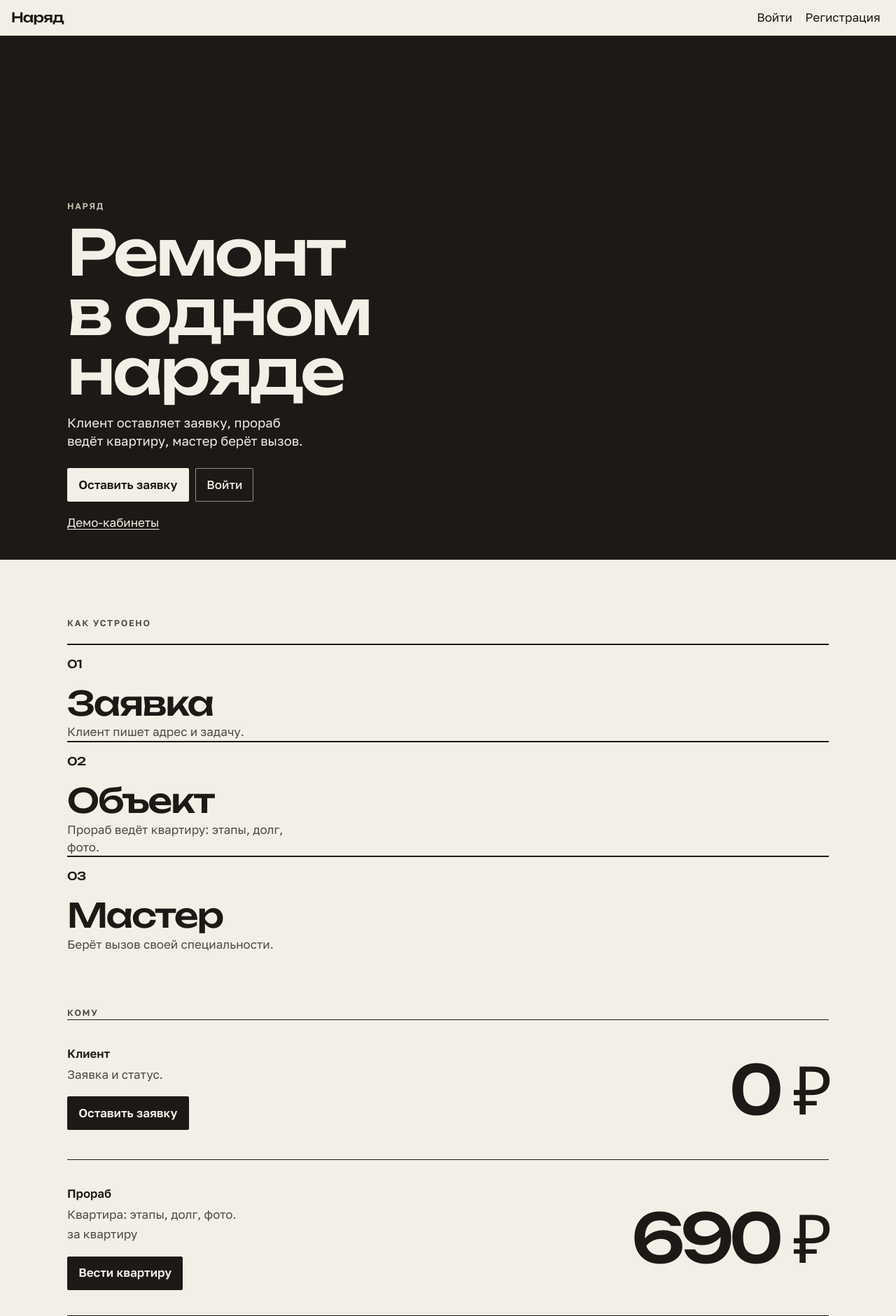
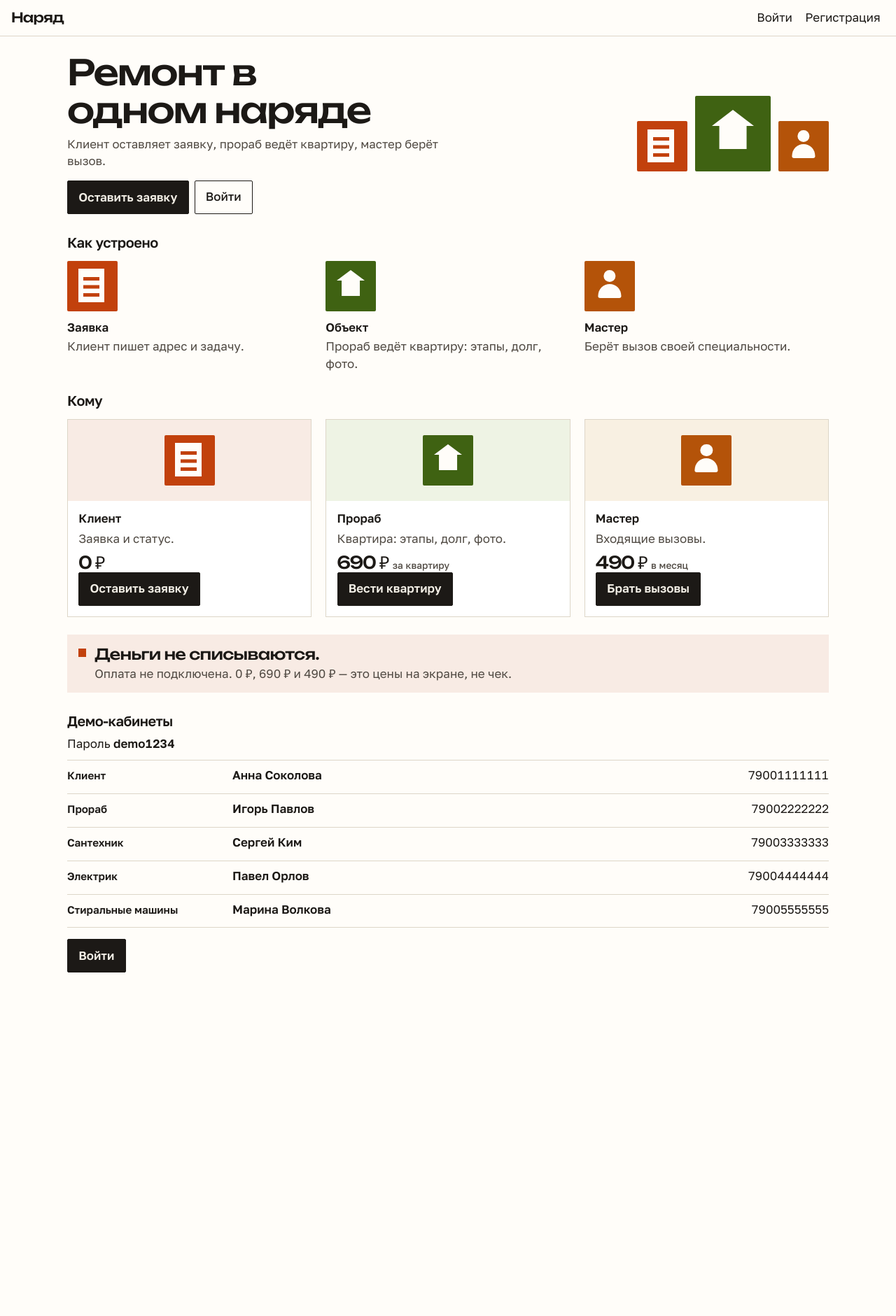
Before and after one commit to ryvkingleb-oss/first-project, a Node server app: page / in a window 1280 px wide. Shown: the top 1881 px of the page at 70% size. After the commit the page ends 1390 px from the top, so only its background shows below. Run offline with Node 20, Linux system fonts and the light colour scheme; some web fonts are replaced.

Commit message:
Сделать главную светлой и плотной
Убрать полноэкранный тёмный герой: заголовок и кнопки сразу под шапкой, шаги и роли с плоскими акцентами, те же цены и демо.

Co-authored-by: ryvkingleb-oss <ryvkingleb-oss@users.noreply.github.com>

```diff
--- a/public/app.css
+++ b/public/app.css
@@ -614,186 +614,237 @@ a.tel { text-underline-offset: 0.15em; }
   .auth { grid-template-columns: minmax(0, 1.05fr) minmax(0, 0.95fr); gap: 2.5rem; align-items: start; }
 }
 
-.home { width: 100%; padding: 0 0 4.5rem; }
+body:has(main.home) { background: #fffdf9; }
+body:has(main.home) .top {
+  background: #fffdf9;
+  border-bottom-color: var(--line);
+}
+.home {
+  width: 100%;
+  padding: 0 0 2.5rem;
+  background: #fffdf9;
+  color: var(--ink);
+}
+.home > .banner {
+  width: min(100% - 2rem, 68rem);
+  margin: 0.75rem auto 0;
+}
+.home-hero,
+.home-how,
+.home-who,
+.home-trust,
+.home-close {
+  width: min(100% - 2rem, 68rem);
+  margin-inline: auto;
+}
 .home-hero {
-  min-height: calc(100dvh - 3.25rem);
-  display: flex;
-  flex-direction: column;
-  justify-content: flex-end;
-  box-sizing: border-box;
-  background: var(--ink);
-  color: var(--paper);
-  padding: 2.75rem max(1.25rem, calc((100% - 68rem) / 2)) 2.5rem;
+  display: grid;
+  gap: 1rem;
+  align-items: center;
+  padding-top: 1.15rem;
 }
-.home-kicker {
-  font-size: 0.78rem;
-  font-weight: 600;
-  letter-spacing: 0.14em;
-  text-transform: uppercase;
-  color: var(--muted);
-}
-.home-hero .home-kicker { color: #c9c0b2; }
 .home-hero h1 {
-  margin-top: 0.85rem;
-  max-width: 8.2em;
+  max-width: 12em;
   font-family: var(--display);
   font-weight: 500;
-  font-size: clamp(2.5rem, 10vw, 5.6rem);
-  line-height: 0.95;
-  letter-spacing: -0.045em;
+  font-size: clamp(1.9rem, 4vw, 3.15rem);
+  line-height: 1.08;
+  letter-spacing: -0.04em;
 }
 .home-lead {
-  margin-top: 1.15rem;
-  max-width: 22rem;
-  font-size: 1.15rem;
-  line-height: 1.4;
+  margin-top: 0.55rem;
+  max-width: 34rem;
+  color: var(--muted);
+  font-size: 1.05rem;
 }
 .home-actions {
   display: flex;
   flex-direction: column;
-  gap: 0.6rem;
-  margin-top: 1.6rem;
+  gap: 0.5rem;
+  margin-top: 1rem;
 }
-.home-hero .home-actions { max-width: 22rem; }
-.home-hero .btn {
-  background: var(--paper);
-  color: var(--ink);
-  border-color: var(--paper);
+.home-hero-art { display: none; }
+
+.home-mark {
+  --m: 4.5rem;
+  width: var(--m);
+  height: var(--m);
+  position: relative;
+  flex: none;
+  display: block;
+  border-radius: 2px;
+  background: var(--mark, var(--ink));
+  font-size: var(--m);
 }
-.home-hero .btn:hover { background: #fff; color: var(--ink); }
-.home-hero .btn.secondary {
-  background: transparent;
-  color: var(--paper);
-  border-color: rgba(243, 239, 230, 0.55);
+.home-mark-request { --mark: #c2410c; }
+.home-mark-object { --mark: #3f6212; }
+.home-mark-master { --mark: #b45309; }
+.home-mark-request::before,
+.home-mark-object::before,
+.home-mark-master::before,
+.home-mark-request::after,
+.home-mark-object::after,
+.home-mark-master::after {
+  content: "";
+  position: absolute;
 }
-.home-hero .btn.secondary:hover { background: rgba(243, 239, 230, 0.1); color: var(--paper); }
-.home-jump { margin-top: 1.15rem; }
-.home-jump a { color: var(--paper); text-underline-offset: 0.18em; }
+.home-mark-request::before {
+  left: 22%;
+  top: 16%;
+  width: 52%;
+  height: 66%;
+  background: #fffdf9;
+}
+.home-mark-request::after {
+  left: 32%;
+  top: 32%;
+  width: 32%;
+  height: 0.07em;
+  background: #c2410c;
+  box-shadow: 0 0.16em 0 #c2410c, 0 0.32em 0 #c2410c;
+}
+.home-mark-object::before {
+  left: 50%;
+  top: 18%;
+  transform: translateX(-50%);
+  border-left: 0.28em solid transparent;
+  border-right: 0.28em solid transparent;
+  border-bottom: 0.22em solid #fffdf9;
+}
+.home-mark-object::after {
+  left: 50%;
+  top: 38%;
+  width: 0.36em;
+  height: 0.32em;
+  transform: translateX(-50%);
+  background: #fffdf9;
+}
+.home-mark-master::before {
+  left: 50%;
+  top: 18%;
+  width: 0.24em;
+  height: 0.24em;
+  transform: translateX(-50%);
+  border-radius: 50%;
+  background: #fffdf9;
+}
+.home-mark-master::after {
+  left: 50%;
+  top: 46%;
+  width: 0.46em;
+  height: 0.28em;
+  transform: translateX(-50%);
+  border-radius: 0.24em 0.24em 0.04em 0.04em;
+  background: #fffdf9;
+}
 
 .home-how,
 .home-who,
-.home-close {
-  width: min(100% - 2.5rem, 68rem);
-  margin-inline: auto;
+.home-trust,
+.home-close { margin-top: 1.6rem; }
+.home-how h2,
+.home-who h2,
+.home-close h2 {
+  font-size: 1.25rem;
+  font-weight: 600;
+  letter-spacing: -0.02em;
 }
-.home-how { padding-top: 4.75rem; }
 .home-how ol {
   list-style: none;
   padding: 0;
-  margin: 1.25rem 0 0;
+  margin: 0.75rem 0 0;
+  display: grid;
+  gap: 0.85rem;
 }
 .home-how li {
   display: grid;
-  grid-template-columns: 3rem minmax(0, 1fr);
-  gap: 0.15rem 0.85rem;
-  align-items: start;
-  padding: 1.35rem 0;
-  border-top: 1px solid var(--line);
+  grid-template-columns: 4.5rem minmax(0, 1fr);
+  gap: 0.75rem;
+  align-items: center;
 }
-.home-how li:last-child { border-bottom: 1px solid var(--line); }
-.home-num {
-  font-family: var(--display);
-  font-weight: 500;
-  font-size: 1rem;
-  letter-spacing: -0.04em;
-  padding-top: 0.35rem;
-}
-.home-how h2 {
-  font-family: var(--display);
-  font-weight: 500;
-  font-size: clamp(2rem, 8vw, 3rem);
-  letter-spacing: -0.04em;
-  line-height: 1;
-}
-.home-how p { margin-top: 0.35rem; color: var(--muted); max-width: 22rem; }
-
-.home-who { padding-top: 4.75rem; }
-.home-role {
-  display: grid;
-  gap: 0.35rem;
-  padding: 1.75rem 0 1.5rem;
-  border-top: 1px solid var(--ink);
-}
-.home-role:last-child { border-bottom: 1px solid var(--ink); }
-.home-role h2 {
+.home-how h3,
+.home-role h3 {
   font-size: 1.05rem;
   font-weight: 600;
 }
-.home-out { color: var(--muted); }
+.home-how p { margin-top: 0.15rem; color: var(--muted); }
+
+.home-roles {
+  margin-top: 0.75rem;
+  display: grid;
+  gap: 0.85rem;
+}
+.home-role {
+  display: grid;
+  grid-template-columns: auto minmax(0, 1fr);
+  gap: 0.2rem 0.8rem;
+  align-items: center;
+  padding-top: 0.85rem;
+  border-top: 1px solid var(--line);
+}
+.home-role-art { grid-row: 1; }
+.home-role-copy { min-width: 0; }
+.home-out { color: var(--muted); margin-top: 0.1rem; }
 .home-price {
+  margin-top: 0.3rem;
   font-family: var(--display);
   font-weight: 500;
-  font-size: clamp(3.4rem, 16vw, 6rem);
-  line-height: 0.9;
-  letter-spacing: -0.05em;
-  margin-top: 0.35rem;
+  font-size: 1.55rem;
+  line-height: 1.1;
+  letter-spacing: -0.04em;
 }
-.home-unit { color: var(--muted); margin-top: -0.15rem; }
-.home-role .btn { margin-top: 0.85rem; justify-self: start; }
+.home-unit {
+  font-family: var(--font);
+  font-size: 0.85rem;
+  font-weight: 500;
+  letter-spacing: 0;
+  color: var(--muted);
+}
+.home-role .btn { grid-column: 1 / -1; margin-top: 0.45rem; }
+.home-role-client { --wash: #f8ebe4; }
+.home-role-foreman { --wash: #eef3e4; }
+.home-role-master { --wash: #f8f0e2; }
 
-.home-trust-band {
-  margin-top: 4.75rem;
-  background: var(--ink);
-  color: var(--paper);
+.home-trust {
+  display: grid;
+  grid-template-columns: 0.7rem minmax(0, 1fr);
+  gap: 0.2rem 0.75rem;
+  align-items: start;
+  padding: 0.95rem 1rem;
+  background: #f8ebe4;
 }
-.home-trust {
-  width: min(100% - 2.5rem, 68rem);
-  margin-inline: auto;
-  min-height: 72vh;
-  display: flex;
-  flex-direction: column;
-  justify-content: center;
-  padding: 4rem 0;
-  box-sizing: border-box;
+.home-trust::before {
+  content: "";
+  width: 0.7rem;
+  height: 0.7rem;
+  margin-top: 0.3rem;
+  background: #c2410c;
+  grid-row: 1 / span 2;
 }
-.home-trust .home-kicker { color: #c9c0b2; }
 .home-trust h2 {
-  margin-top: 0.7rem;
-  max-width: 9em;
   font-family: var(--display);
   font-weight: 500;
-  font-size: clamp(2.6rem, 9vw, 5rem);
-  line-height: 0.98;
-  letter-spacing: -0.045em;
+  font-size: 1.35rem;
+  letter-spacing: -0.03em;
+  line-height: 1.15;
 }
-.home-trust p:last-child {
-  margin-top: 1.1rem;
-  max-width: 28rem;
-  font-size: 1.1rem;
-  color: #e4ddd2;
-}
+.home-trust p { color: var(--muted); max-width: 40rem; }
 
-.home-close { padding-top: 4.75rem; scroll-margin-top: 4rem; }
-.home-close h2 {
-  margin-top: 0.45rem;
-  font-family: var(--display);
-  font-weight: 500;
-  font-size: clamp(2.2rem, 8vw, 3.6rem);
-  letter-spacing: -0.04em;
-  line-height: 1;
-}
-.home-pass {
-  margin-top: 0.8rem;
-  font-size: 1.2rem;
-}
-.home-pass strong {
-  font-family: var(--display);
-  font-weight: 500;
-  font-size: clamp(1.8rem, 6vw, 2.6rem);
-  letter-spacing: -0.04em;
-}
+.home-close { scroll-margin-top: 4rem; }
+.home-pass { margin-top: 0.35rem; }
+.home-pass strong { font-weight: 600; }
 .home-people {
   list-style: none;
   padding: 0;
-  margin: 1.35rem 0 0;
+  margin: 0.7rem 0 0;
 }
 .home-people a {
   display: grid;
   grid-template-columns: minmax(0, 1fr) auto;
-  gap: 0.05rem 1rem;
+  gap: 0.05rem 0.75rem;
   align-items: baseline;
-  min-height: 56px;
-  padding: 0.8rem 0;
+  min-height: 48px;
+  padding: 0.55rem 0;
   border-top: 1px solid var(--line);
   text-decoration: none;
 }
@@ -802,63 +853,65 @@ a.tel { text-underline-offset: 0.15em; }
   grid-column: 1 / -1;
   color: var(--muted);
   font-size: 0.8rem;
-  letter-spacing: 0.04em;
-  text-transform: uppercase;
 }
 .home-person-name { font-weight: 600; }
 .home-person-phone { font-variant-numeric: tabular-nums; }
 .home-people a:hover .home-person-name { text-decoration: underline; text-underline-offset: 0.14em; }
 .home-close .home-actions { max-width: 22rem; }
 
-@media (max-width: 700px) {
-  .home-hero .btn,
-  .home-role .btn,
-  .home-close .btn { width: 100%; }
-  .home-hero .home-actions,
+@media (max-width: 799px) {
+  .home-actions .btn,
+  .home-role .btn { width: 100%; }
   .home-close .home-actions { max-width: none; }
 }
 
 @media (min-width: 800px) {
+  .home-hero {
+    grid-template-columns: minmax(0, 1.15fr) auto;
+    column-gap: 2.5rem;
+    padding-top: 1.5rem;
+  }
+  .home-hero-art {
+    display: flex;
+    gap: 0.7rem;
+    align-items: flex-end;
+  }
+  .home-hero-art .home-mark:nth-child(2) { --m: 6.75rem; }
   .home-actions { flex-direction: row; flex-wrap: wrap; }
-  .home-hero .btn,
-  .home-role .btn,
-  .home-close .btn { width: auto; }
-  .home-how ol {
+  .home-actions .btn,
+  .home-role .btn { width: auto; }
+  .home-how ol,
+  .home-roles {
     grid-template-columns: repeat(3, minmax(0, 1fr));
-    gap: 2.5rem;
+    gap: 1.25rem;
   }
-  .home-how li,
-  .home-how li:last-child {
-    display: block;
-    border-top: 2px solid var(--ink);
-    border-bottom: 0;
-    padding: 1rem 0 0;
+  .home-how li { display: block; }
+  .home-how h3 { margin-top: 0.7rem; }
+  .home-role {
+    display: flex;
+    flex-direction: column;
+    align-items: stretch;
+    gap: 0;
+    padding: 0 0 0.95rem;
+    border: 1px solid var(--line);
+    background: #fff;
   }
-  .home-num { display: block; padding-top: 0; }
-  .home-how h2 { margin-top: 1.25rem; }
-  .home-role {
-    grid-template-columns: minmax(0, 1fr) auto;
-    column-gap: 2rem;
-    align-items: end;
-    padding: 2.25rem 0;
+  .home-role-art {
+    display: grid;
+    place-items: center;
+    height: 7.25rem;
+    margin-bottom: 0.85rem;
+    background: var(--wash);
   }
-  .home-role h2,
-  .home-out,
-  .home-unit,
-  .home-role .btn { grid-column: 1; }
-  .home-price {
-    grid-column: 2;
-    grid-row: 1 / span 4;
-    align-self: center;
-    margin-top: 0;
-    text-align: right;
-  }
+  .home-role-copy,
+  .home-role .btn { margin-inline: 0.95rem; }
+  .home-role .btn { margin-top: auto; align-self: flex-start; }
+  .home-role-copy { display: grid; gap: 0.15rem; flex: 1; }
+  .home-price { margin-top: 0.35rem; }
   .home-people a { grid-template-columns: 14rem minmax(0, 1fr) auto; }
   .home-person-role {
     grid-column: auto;
     font-size: 0.95rem;
-    letter-spacing: 0;
-    text-transform: none;
     color: var(--ink);
     font-weight: 600;
   }
--- a/views/home.ejs
+++ b/views/home.ejs
@@ -1,38 +1,41 @@
 <%- include('partials/head', { title, home: true }) %>
 <section class="home-hero">
   <div class="home-hero-copy">
-    <p class="home-kicker">Наряд</p>
     <h1>Ремонт в одном наряде</h1>
     <p class="home-lead">Клиент оставляет заявку, прораб ведёт квартиру, мастер берёт вызов.</p>
     <div class="home-actions">
       <a class="btn" href="/register">Оставить заявку</a>
       <a class="btn secondary" href="/login">Войти</a>
     </div>
-    <p class="home-jump"><a href="#demo">Демо-кабинеты</a></p>
+  </div>
+  <div class="home-hero-art" aria-hidden="true">
+    <span class="home-mark home-mark-request"></span>
+    <span class="home-mark home-mark-object"></span>
+    <span class="home-mark home-mark-master"></span>
   </div>
 </section>
 
 <section class="home-how" aria-labelledby="how-title">
-  <p class="home-kicker" id="how-title">Как устроено</p>
+  <h2 id="how-title">Как устроено</h2>
   <ol>
     <li>
-      <span class="home-num">01</span>
+      <span class="home-mark home-mark-request" aria-hidden="true"></span>
       <div>
-        <h2>Заявка</h2>
+        <h3>Заявка</h3>
         <p>Клиент пишет адрес и задачу.</p>
       </div>
     </li>
     <li>
-      <span class="home-num">02</span>
+      <span class="home-mark home-mark-object" aria-hidden="true"></span>
       <div>
-        <h2>Объект</h2>
+        <h3>Объект</h3>
         <p>Прораб ведёт квартиру: этапы, долг, фото.</p>
       </div>
     </li>
     <li>
-      <span class="home-num">03</span>
+      <span class="home-mark home-mark-master" aria-hidden="true"></span>
       <div>
-        <h2>Мастер</h2>
+        <h3>Мастер</h3>
         <p>Берёт вызов своей специальности.</p>
       </div>
     </li>
@@ -40,40 +43,45 @@
 </section>
 
 <section class="home-who" aria-labelledby="who-title">
-  <p class="home-kicker" id="who-title">Кому</p>
-  <article class="home-role">
-    <h2>Клиент</h2>
+  <h2 id="who-title">Кому</h2>
+  <div class="home-roles">
+    <article class="home-role home-role-client">
+      <div class="home-role-art" aria-hidden="true"><span class="home-mark home-mark-request"></span></div>
+      <div class="home-role-copy">
+        <h3>Клиент</h3>
         <p class="home-out">Заявка и статус.</p>
-    <p class="home-price num">0 ₽</p>
+        <p class="home-price"><span class="num">0 ₽</span></p>
+      </div>
       <a class="btn" href="/register?role=client">Оставить заявку</a>
     </article>
-  <article class="home-role">
-    <h2>Прораб</h2>
+    <article class="home-role home-role-foreman">
+      <div class="home-role-art" aria-hidden="true"><span class="home-mark home-mark-object"></span></div>
+      <div class="home-role-copy">
+        <h3>Прораб</h3>
         <p class="home-out">Квартира: этапы, долг, фото.</p>
-    <p class="home-price num"><%= formatMoney(PRICES.objectRub) %></p>
-    <p class="home-unit">за квартиру</p>
+        <p class="home-price"><span class="num"><%= formatMoney(PRICES.objectRub) %></span> <span class="home-unit">за квартиру</span></p>
+      </div>
       <a class="btn" href="/register?role=foreman">Вести квартиру</a>
     </article>
-  <article class="home-role">
-    <h2>Мастер</h2>
+    <article class="home-role home-role-master">
+      <div class="home-role-art" aria-hidden="true"><span class="home-mark home-mark-master"></span></div>
+      <div class="home-role-copy">
+        <h3>Мастер</h3>
         <p class="home-out">Входящие вызовы.</p>
-    <p class="home-price num"><%= formatMoney(PRICES.masterMonthRub) %></p>
-    <p class="home-unit">в месяц</p>
+        <p class="home-price"><span class="num"><%= formatMoney(PRICES.masterMonthRub) %></span> <span class="home-unit">в месяц</span></p>
+      </div>
       <a class="btn" href="/register?role=master">Брать вызовы</a>
     </article>
-</section>
-
-<section class="home-trust-band">
-  <div class="home-trust">
-    <p class="home-kicker">Оплата</p>
-    <h2>Деньги не списываются.</h2>
-    <p>Оплата не подключена. 0 ₽, <%= formatMoney(PRICES.objectRub) %> и <%= formatMoney(PRICES.masterMonthRub) %> — это цены на экране, не чек.</p>
   </div>
 </section>
 
+<section class="home-trust" aria-labelledby="trust-title">
+  <h2 id="trust-title">Деньги не списываются.</h2>
+  <p>Оплата не подключена. 0 ₽, <%= formatMoney(PRICES.objectRub) %> и <%= formatMoney(PRICES.masterMonthRub) %> — это цены на экране, не чек.</p>
+</section>
+
 <section class="home-close" id="demo" aria-labelledby="demo-title">
-  <p class="home-kicker" id="demo-title">Попробовать</p>
-  <h2>Демо-кабинеты</h2>
+  <h2 id="demo-title">Демо-кабинеты</h2>
   <p class="home-pass">Пароль <strong class="num">demo1234</strong></p>
   <ul class="home-people">
     <li><a href="/login?phone=79001111111"><span class="home-person-role">Клиент</span><span class="home-person-name">Анна Соколова</span><span class="home-person-phone num">79001111111</span></a></li>
--- a/views/partials/head.ejs
+++ b/views/partials/head.ejs
@@ -5,7 +5,7 @@
   <meta name="viewport" content="width=device-width, initial-scale=1">
   <title><%= title %> — Наряд</title>
   <link rel="icon" href="/favicon.svg" type="image/svg+xml">
-  <link rel="stylesheet" href="/app.css?v=4">
+  <link rel="stylesheet" href="/app.css?v=5">
   <meta name="theme-color" content="#f3efe6">
 </head>
 <body>
```
Lines whose indentation alone changed are shown as unchanged.
